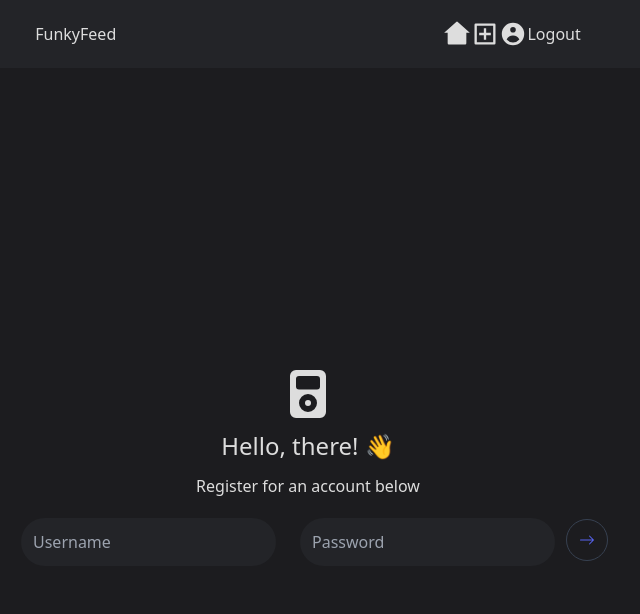
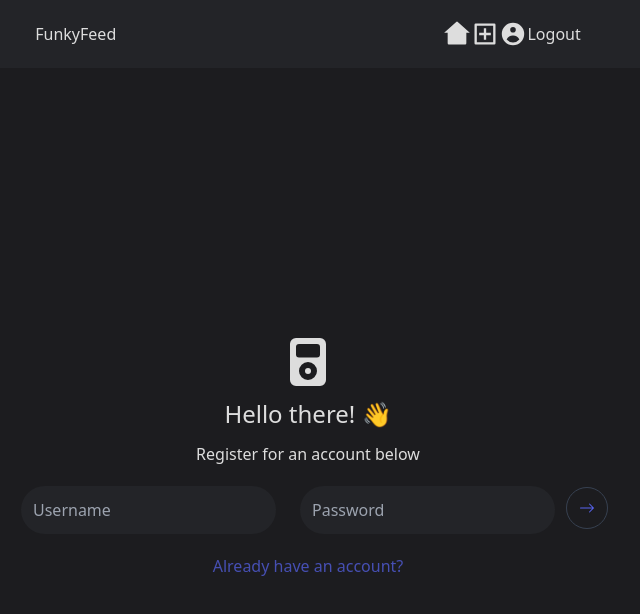
Before and after one commit to ConnerFoster/wonderwall, a React (Create React App) app in the folder frontend/: page /register in a window 1280 px wide. Shown: the top 614 px of the page, without its empty margins (332-972 px from the left). Built offline with nearby package versions, Linux system fonts and the light colour scheme.

Commit message:
configure loading spinner

```diff
--- a/frontend/src/pages/Login.jsx
+++ b/frontend/src/pages/Login.jsx
@@ -1,6 +1,6 @@
 import { useState, useEffect } from 'react'
 import { useSelector, useDispatch } from 'react-redux'
-import { useNavigate } from 'react-router-dom'
+import { useNavigate, Link } from 'react-router-dom'
 import { BsFillMusicPlayerFill, BsArrowRight } from 'react-icons/bs'
 import { toast } from 'react-toastify'
 import { login, reset } from '../features/auth/authSlice'
@@ -90,6 +90,9 @@ function Login() {
             {getButton}
           </button>
         </form>
+        <Link to='/register'>
+          <h3 className='my-5 text-[#5865f2]/70'>Don't have an account?</h3>
+        </Link>
       </section>
     </div>
   )
--- a/frontend/src/pages/Register.jsx
+++ b/frontend/src/pages/Register.jsx
@@ -1,6 +1,6 @@
 import { useState, useEffect } from 'react'
 import { useSelector, useDispatch } from 'react-redux'
-import { useNavigate } from 'react-router-dom'
+import { useNavigate, Link } from 'react-router-dom'
 import { BsFillMusicPlayerFill, BsArrowRight } from 'react-icons/bs'
 import { toast } from 'react-toastify'
 import { register, reset } from '../features/auth/authSlice'
@@ -63,7 +63,7 @@ function Register() {
     <div className='h-screen text-[#ddd] text-center flex flex-col gap-5 justify-center'>
       <section className='flex flex-col items-center gap-3'>
         <BsFillMusicPlayerFill className='w-12 h-12' />
-        <h1 className='text-2xl'>Hello, there! &#128075;</h1>
+        <h1 className='text-2xl'>Hello there! &#128075;</h1>
         <h3>Register for an account below</h3>
       </section>
 
@@ -93,6 +93,9 @@ function Register() {
             {getButton}
           </button>
         </form>
+        <Link to='/login'>
+          <h3 className='my-5 text-[#5865f2]/70'>Already have an account?</h3>
+        </Link>
       </section>
     </div>
   )
```
